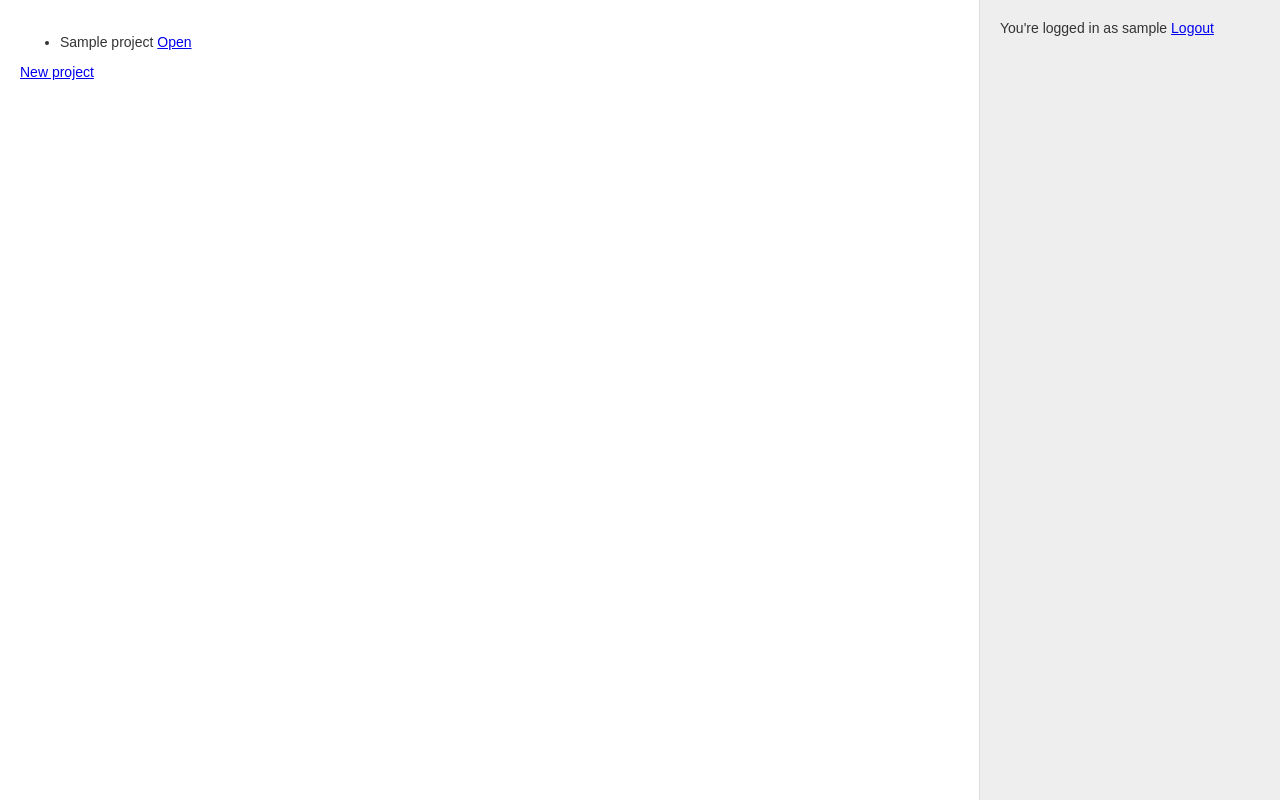
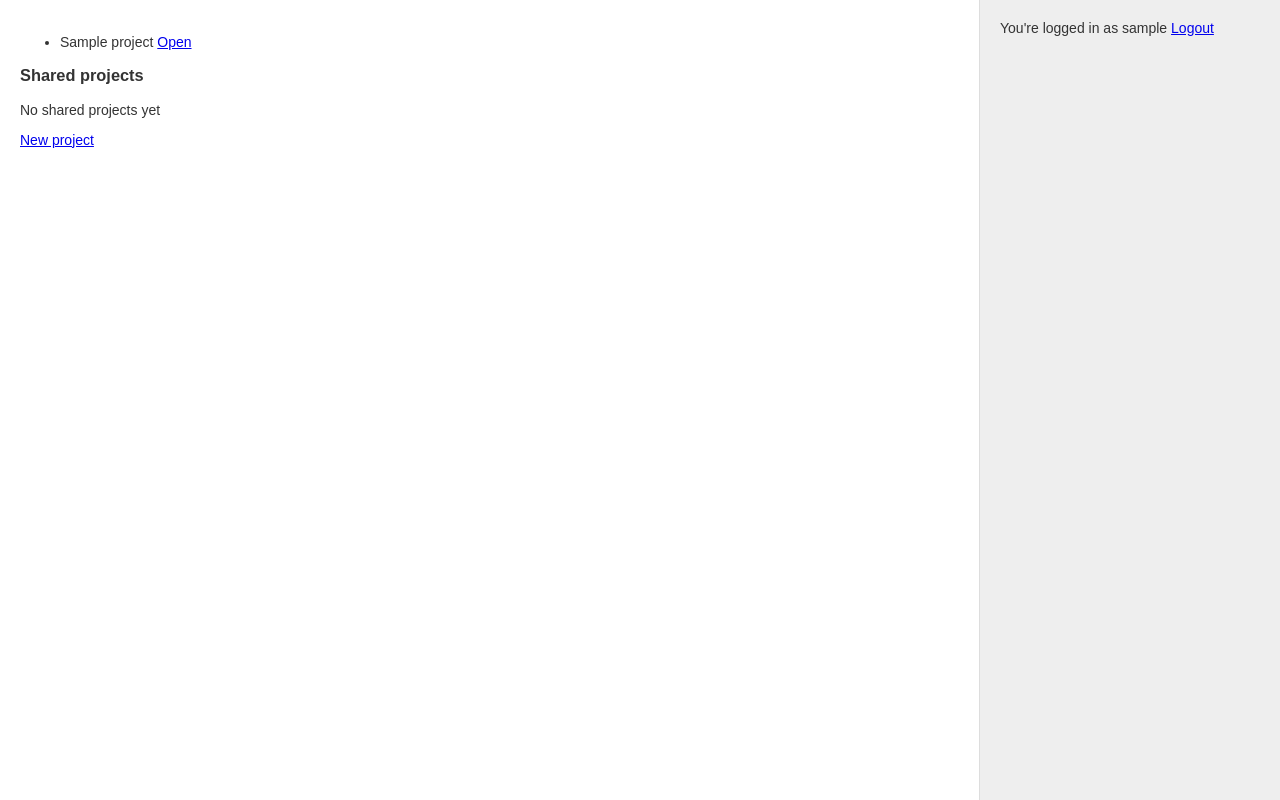
Before and after one commit to claudeheath/interactor, a Django app: page /editor/dashboard/ in a window 1280 px wide. Run offline with Django 3.2, Linux system fonts and the light colour scheme; a user stored in the database is signed in; tables that the repository leaves empty hold one stand-in row (values such as "Sample post").

Commit message:
List shared projects in dashboard

```diff
--- a/interactor_app/templates/interactor_app/dashboard.html
+++ b/interactor_app/templates/interactor_app/dashboard.html
@@ -11,5 +11,18 @@
   <p>No projects yet</p>
 {% endif %}
 
+<h3>Shared projects</h3>
+{% if shared_project_list %}
+  <ul>
+  {% for project in shared_project_list %}
+    <li>{{ project.name }} <a href="{% url 'project' project.id %}">Open</a></li>
+  {% endfor %}
+  </ul>
+{% else %}
+  <p>No shared projects yet</p>
+{% endif %}
+
+
+
 <a href="{% url 'new-project' %}">New project</a>
 {% endblock %}
--- a/interactor_app/views.py
+++ b/interactor_app/views.py
@@ -17,15 +17,18 @@ def home(request):
 def dashboard(request):
     user = request.user
 
-    #TODO deal with invalid id
     user = User.objects.get(pk=user.id)
 
     project_list = user.project_set.all()
 
+    # Also collect shared projects
+    shared_project_list = Project.objects.filter(collaborators__contains=user.email)
+
     template = loader.get_template('interactor_app/dashboard.html')
 
     context = {
-        'project_list': project_list
+        'project_list': project_list,
+        'shared_project_list': shared_project_list,
     }
 
     return HttpResponse(template.render(context, request))
```
